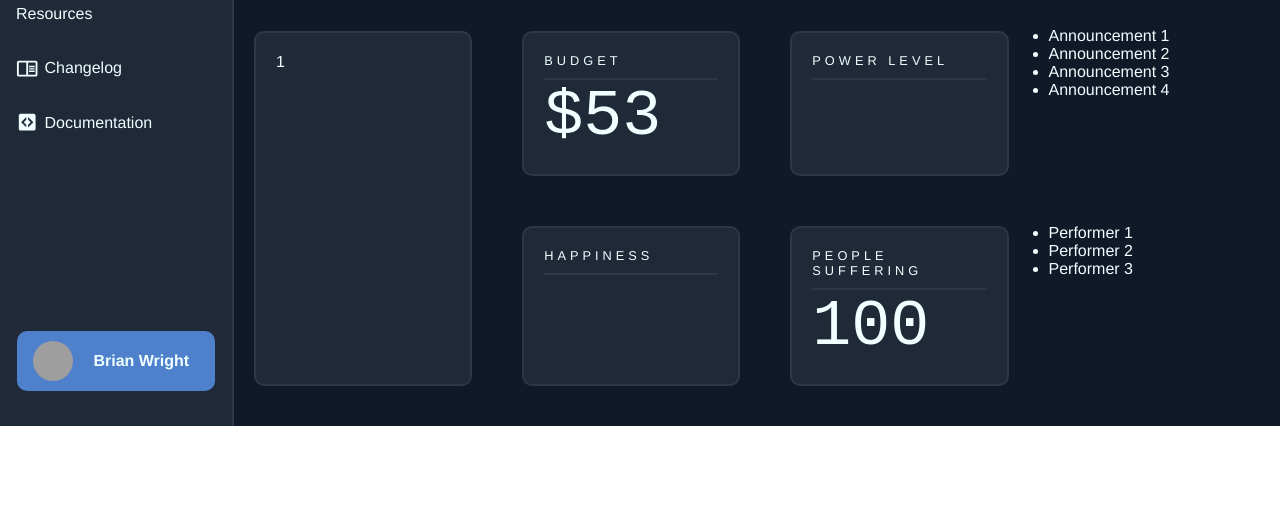
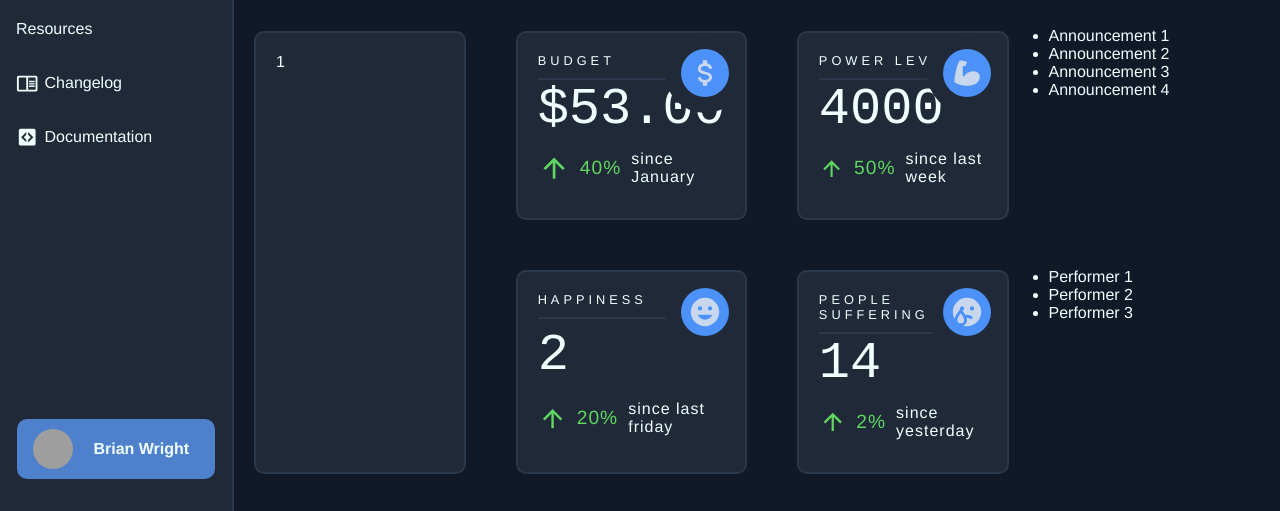
Before and after one commit to Jeffimenson/dashboard, a plain HTML site: page index.html in a window 1280 px wide. Shown: the part 450-961 px from the top of the page. Before the commit the page ends 876 px from the top, so only its background shows below. Drawn offline with Linux system fonts and the light colour scheme; grey boxes are pictures that could not be loaded.

Commit message:
Fill regular project cards with styled content

```diff
--- a/index.html
+++ b/index.html
@@ -79,17 +79,43 @@
             <div class="big-card">1</div>
             <div class="card">
                 <h3>Budget</h3>
-                <p class="metric">$53</p>
+                <svg xmlns="http://www.w3.org/2000/svg" class='icon' viewBox="0 0 24 24"><title>currency-usd</title><path d="M7,15H9C9,16.08 10.37,17 12,17C13.63,17 15,16.08 15,15C15,13.9 13.96,13.5 11.76,12.97C9.64,12.44 7,11.78 7,9C7,7.21 8.47,5.69 10.5,5.18V3H13.5V5.18C15.53,5.69 17,7.21 17,9H15C15,7.92 13.63,7 12,7C10.37,7 9,7.92 9,9C9,10.1 10.04,10.5 12.24,11.03C14.36,11.56 17,12.22 17,15C17,16.79 15.53,18.31 13.5,18.82V21H10.5V18.82C8.47,18.31 7,16.79 7,15Z" /></svg>
+                <p class="metric">$53.00</p>
+                <article class="status">
+                    <svg xmlns="http://www.w3.org/2000/svg" viewBox="0 0 24 24"><title>arrow-up</title><path d="M13,20H11V8L5.5,13.5L4.08,12.08L12,4.16L19.92,12.08L18.5,13.5L13,8V20Z" /></svg>
+                    <div class="status-num">40%</div>
+                    <div class="status-tempest">since January</div>
+                </article>
             </div>
             <div class="card">
                 <h3>Power level</h3>
+                <svg xmlns="http://www.w3.org/2000/svg" class='icon' viewBox="0 0 24 24"><title>arm-flex</title><path d="M3 18.34C3 18.34 4 7.09 7 3L12 4L11 7.09H9V14.25H10C12 11.18 16.14 10.06 18.64 11.18C21.94 12.71 21.64 17.32 18.64 19.36C16.24 21 9 22.43 3 18.34Z" /></svg>
+                <p class="metric">4000</p>
+                <article class="status">
+                    <svg xmlns="http://www.w3.org/2000/svg" viewBox="0 0 24 24"><title>arrow-up</title><path d="M13,20H11V8L5.5,13.5L4.08,12.08L12,4.16L19.92,12.08L18.5,13.5L13,8V20Z" /></svg>
+                    <div class="status-num">50%</div>
+                    <div class="status-tempest">since last week</div>
+                </article>
             </div>
             <div class="card">
                 <h3>Happiness</h3>
+                <svg xmlns="http://www.w3.org/2000/svg" class='icon' viewBox="0 0 24 24"><title>emoticon</title><path d="M12,2C6.47,2 2,6.5 2,12A10,10 0 0,0 12,22A10,10 0 0,0 22,12A10,10 0 0,0 12,2M15.5,8A1.5,1.5 0 0,1 17,9.5A1.5,1.5 0 0,1 15.5,11A1.5,1.5 0 0,1 14,9.5A1.5,1.5 0 0,1 15.5,8M8.5,8A1.5,1.5 0 0,1 10,9.5A1.5,1.5 0 0,1 8.5,11A1.5,1.5 0 0,1 7,9.5A1.5,1.5 0 0,1 8.5,8M12,17.5C9.67,17.5 7.69,16.04 6.89,14H17.11C16.3,16.04 14.33,17.5 12,17.5Z" /></svg>
+                <p class="metric">2</p>
+                <article class="status">
+                    <svg xmlns="http://www.w3.org/2000/svg" viewBox="0 0 24 24"><title>arrow-up</title><path d="M13,20H11V8L5.5,13.5L4.08,12.08L12,4.16L19.92,12.08L18.5,13.5L13,8V20Z" /></svg>
+                    <div class="status-num">20%</div>
+                    <div class="status-tempest">since last friday</div>
+                </article>
             </div>
             <div class="card">
                 <h3>People Suffering</h3>
-                <p class="metric">100</p>
+                <svg class='icon' xmlns="http://www.w3.org/2000/svg" viewBox="0 0 24 24"><title>emoticon-cry</title><path d="M5.14,17.57C5.14,16.5 6.32,14.5 7.57,12.81C8.82,14.5 10,16.5 10,17.57A2.43,2.43 0 0,1 7.57,20C6.23,20 5.14,18.91 5.14,17.57M22,12A10,10 0 0,1 12,22C11.08,22 10.18,21.86 9.33,21.63C10.9,20.95 12,19.39 12,17.57C12,17.12 11.89,16.6 11.69,16C11.79,16 11.89,16 12,16C13.25,16 14.32,16.5 14.77,17.23L16.19,15.81C15.29,14.72 13.75,14 12,14C11.59,14 11.19,14.04 10.81,14.12C10.38,13.36 9.85,12.53 9.19,11.63L8.71,11C9.42,10.87 10,10.23 10,9.5C10,8.7 9.3,8 8.5,8C7.7,8 7,8.7 7,9.5C7,9.69 7.04,9.87 7.11,10.04L5.96,11.63C4.4,13.75 3.5,15.5 3.23,16.81C2.45,15.38 2,13.74 2,12A10,10 0 0,1 12,2A10,10 0 0,1 22,12M17,9.5C17,8.7 16.3,8 15.5,8C14.7,8 14,8.7 14,9.5C14,10.3 14.7,11 15.5,11C16.3,11 17,10.3 17,9.5Z" /></svg>
+                <p class="metric">14</p>
+                <article class="status">
+                    <svg xmlns="http://www.w3.org/2000/svg" viewBox="0 0 24 24"><title>arrow-up</title><path d="M13,20H11V8L5.5,13.5L4.08,12.08L12,4.16L19.92,12.08L18.5,13.5L13,8V20Z" /></svg>
+                    <div class="status-num">2%</div>
+                    <div class="status-tempest">since yesterday</div>
+                </article>
             </div>
         </div>
         <ul class="announcements">
--- a/styling.css
+++ b/styling.css
@@ -247,6 +247,12 @@ main {
     padding: 20px;
 }
 
+.card {
+    display: grid;
+    position: relative;
+    grid-template-rows: auto 1fr 1fr;
+}
+
 .card h3 {
     margin: 0;
     font-weight: 500;
@@ -260,8 +266,41 @@ main {
 .card .metric {
     padding: 0;
     margin: 0;
-    font-size: 5em;
+    font-size: 4em;
     font-family: monospace;
+    align-self: self-end;
+}
+
+.card .status {
+    display: flex;
+    align-items: center;
+    gap: 10px;
+    letter-spacing: 1px;
+}
+
+.card svg {
+    width: 2.4em;
+    fill: rgb(96, 214, 96);
+}
+.card .icon {
+    position: absolute;
+    width: 3em;
+    top: 1em;
+    right: 1em;
+    fill: #c8d7ee;
+    background-color: #4c91f8;
+    border-radius: 50%;
+    box-shadow: 0 0 0 1em #1f2937;
+    box-sizing: border-box;
+    padding: 7px;
+}
+.card .status-num {
+    color: rgb(96, 214, 96);
+    font-size: 1.2em;
+}
+.card .status-tempest {
+    font-size: 1em;
+    color: azure;
 }
 .big-card {
     grid-row: 1 / 3;
```
